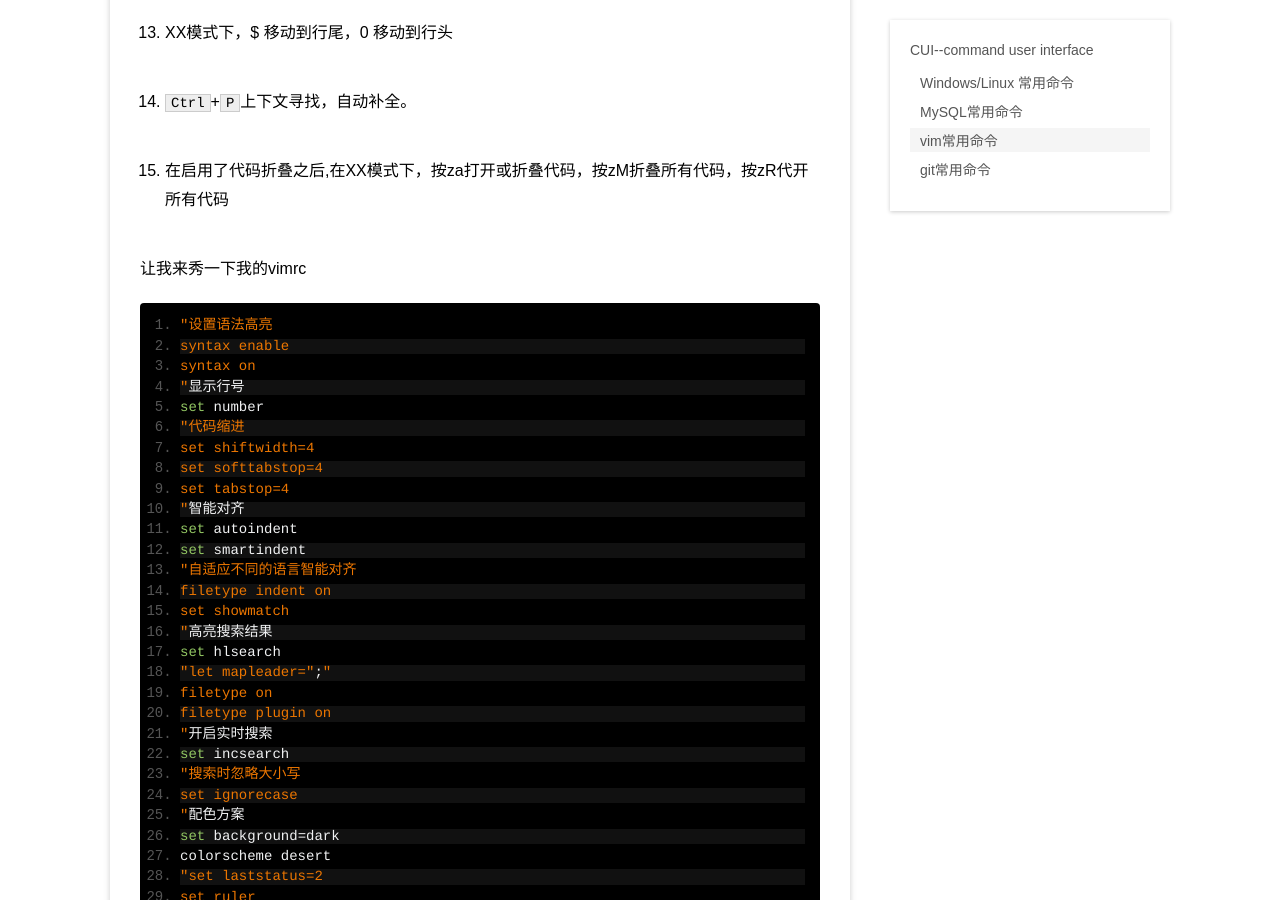
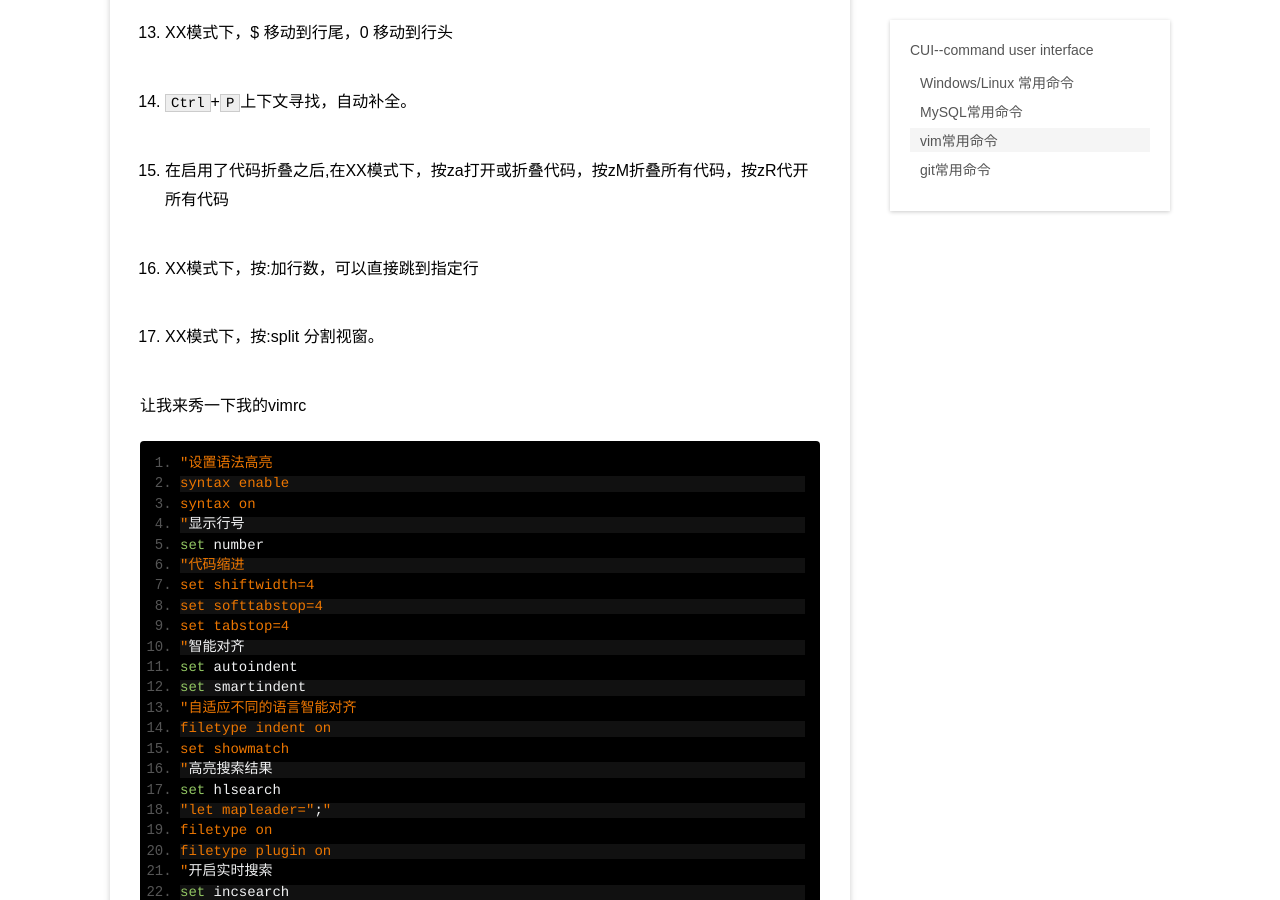
Before and after one commit to windard/windard.com, a Jekyll site: the page built from _posts/opinion/2015-11-13-CUI.md, in a window 1280 px wide and 900 px high, scrolled down 5571 px. Built offline with Jekyll 4.4.1, drawn with Linux system fonts in a browser that asks for light colours; Markdown is read by kramdown in place of the engine named in the settings.

Commit message:
add vim-ide

````diff
--- a/_posts/opinion/2015-11-13-CUI.md
+++ b/_posts/opinion/2015-11-13-CUI.md
@@ -155,6 +155,11 @@ category: opinion
 
 15. 在启用了代码折叠之后,在XX模式下，按za打开或折叠代码，按zM折叠所有代码，按zR代开所有代码
 
+16. XX模式下，按:加行数，可以直接跳到指定行
+
+17. XX模式下，按:split 分割视窗。
+
+
 让我来秀一下我的vimrc
 
 ```
````
